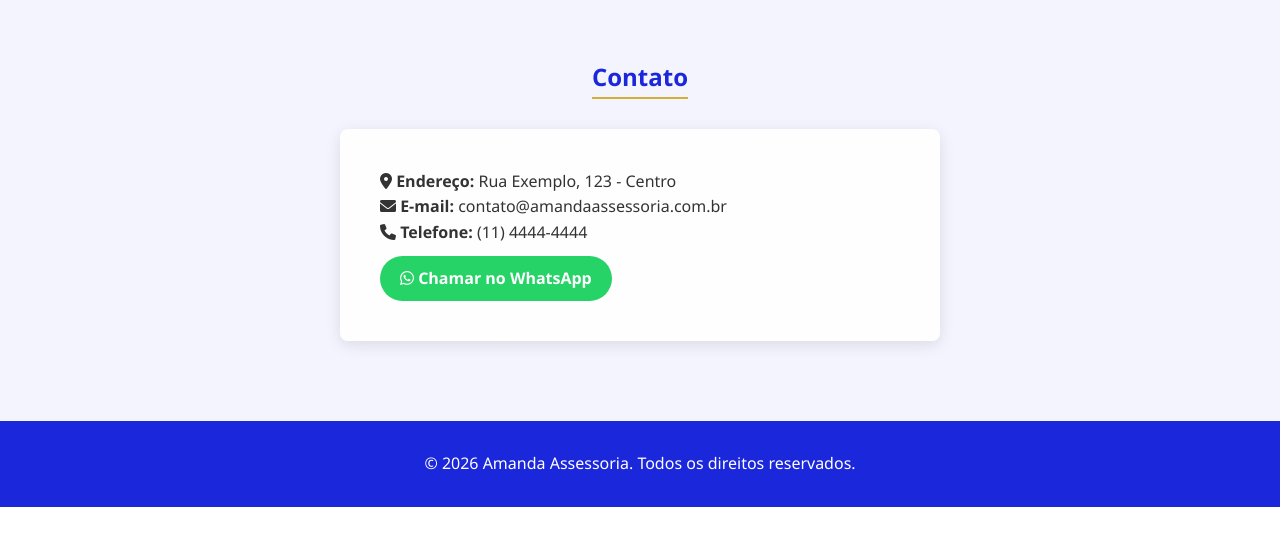
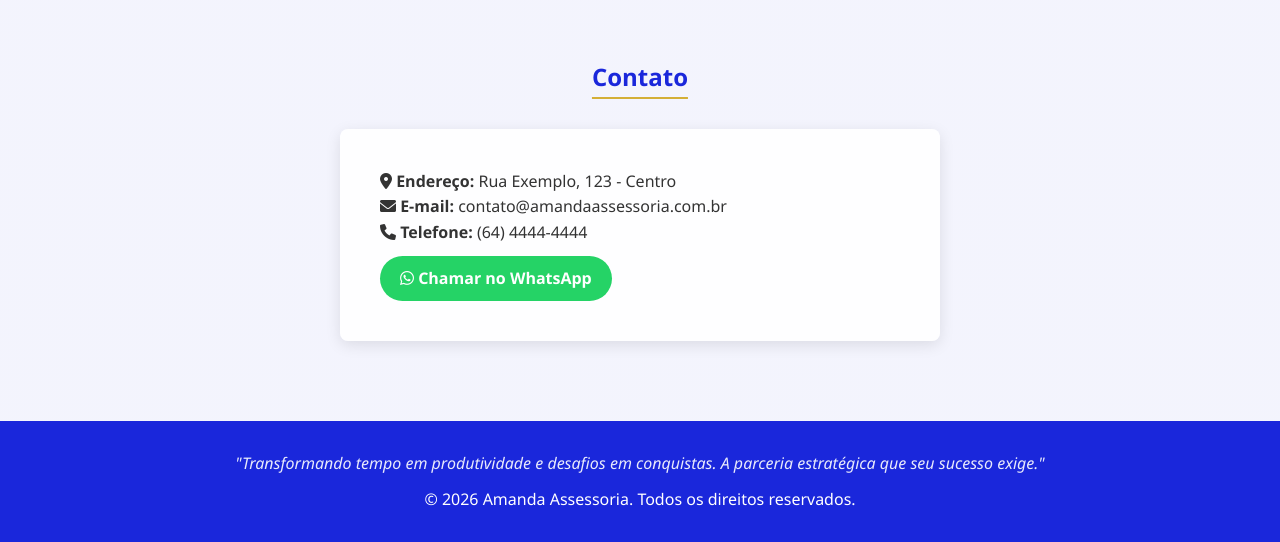
Before and after one commit to HENRIQUEIATECH/amanda, a plain HTML site: page index.html in a window 1280 px wide. Shown: the part 2152-2694 px from the top of the page. Before the commit the page ends 2659 px from the top, so only its background shows below. Drawn offline with Linux system fonts and the light colour scheme.

Commit message:
Update index.html

```diff
--- a/index.html
+++ b/index.html
@@ -4,6 +4,7 @@
     <meta charset="UTF-8">
     <meta name="viewport" content="width=device-width, initial-scale=1.0">
     <title>Amanda Assessoria | Pessoal, Empresarial e Política</title>
+    <link rel="icon" type="image/png" href="favicon.png">
     <link rel="stylesheet" href="https://cdnjs.cloudflare.com/ajax/libs/font-awesome/6.0.0/css/all.min.css">
     <style>
         /* CSS GERAL */
@@ -281,7 +282,7 @@
             <div class="contact-info">
                 <p><strong><i class="fas fa-map-marker-alt"></i> Endereço:</strong> Rua Exemplo, 123 - Centro</p>
                 <p><strong><i class="fas fa-envelope"></i> E-mail:</strong> contato@amandaassessoria.com.br</p>
-                <p><strong><i class="fas fa-phone"></i> Telefone:</strong> (11) 4444-4444</p>
+                <p><strong><i class="fas fa-phone"></i> Telefone:</strong> (64) 4444-4444</p>
                 <a href="https://wa.me/SEUNUMERO" class="whatsapp-btn">
                     <i class="fab fa-whatsapp"></i> Chamar no WhatsApp
                 </a>
@@ -289,9 +290,12 @@
         </div>
     </section>
 
-    <footer>
-        <p>&copy; 2026 Amanda Assessoria. Todos os direitos reservados.</p>
-    </footer>
+<footer>
+    <p style="margin-bottom: 10px; font-style: italic; opacity: 0.9;">
+        "Transformando tempo em produtividade e desafios em conquistas. A parceria estratégica que seu sucesso exige."
+    </p>
+    <p>&copy; 2026 Amanda Assessoria. Todos os direitos reservados.</p>
+</footer>
 
     <script>
         document.querySelectorAll('nav a').forEach(anchor => {
```
